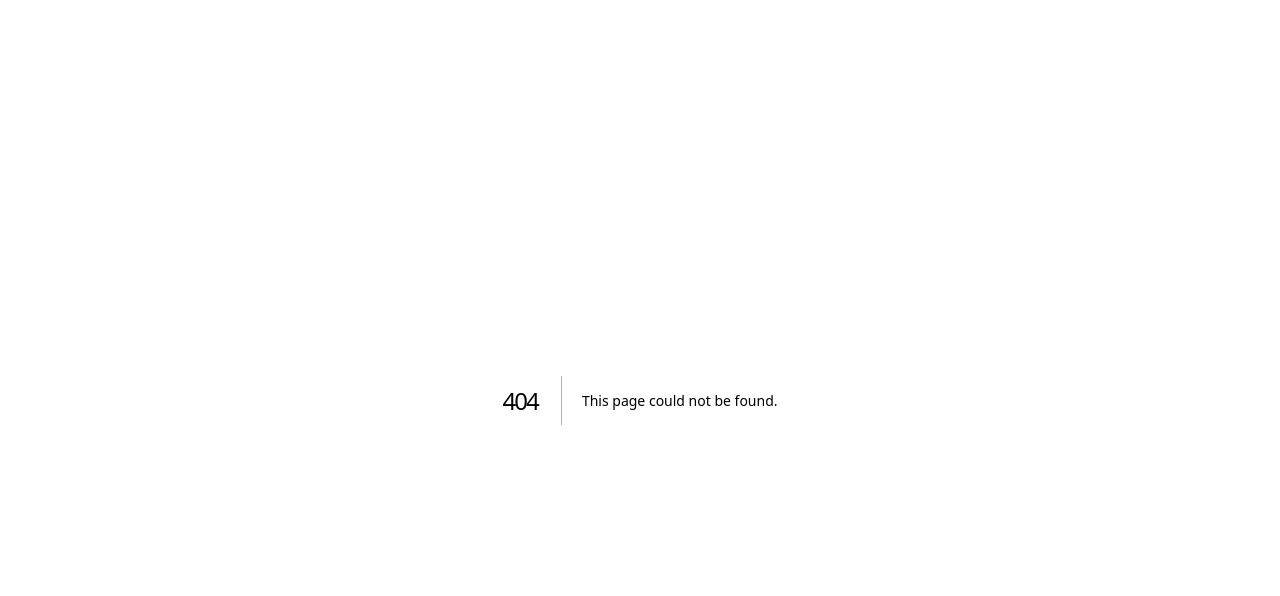
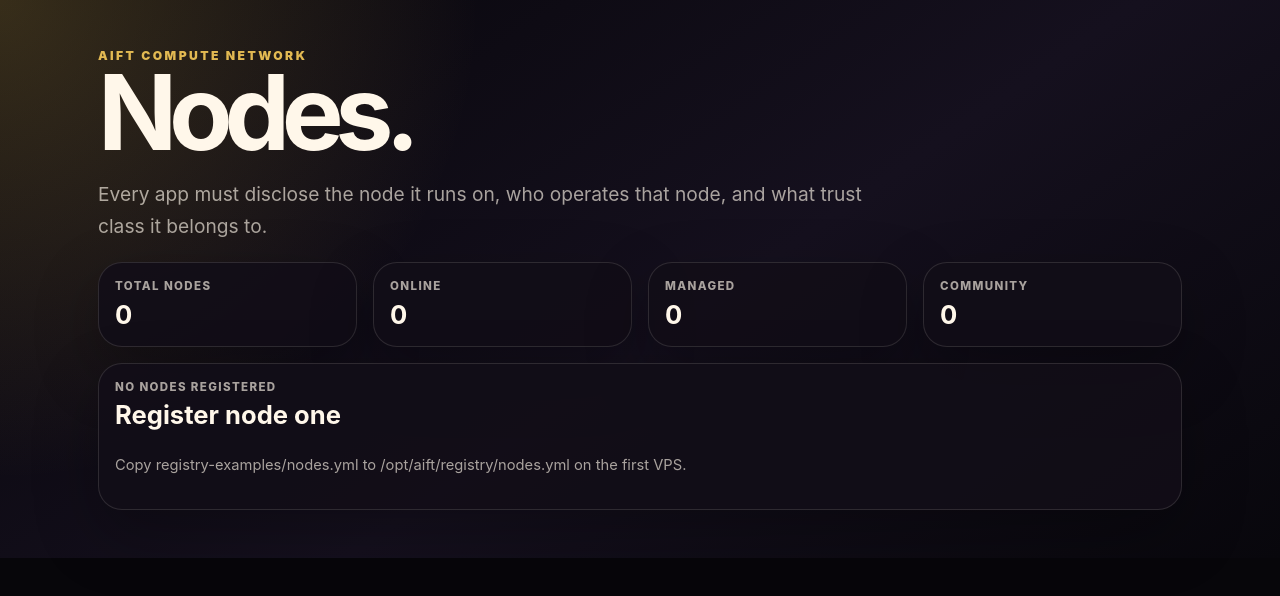
Before and after one commit to AIFreedomTrustFederation/VPS, a Next.js app in the folder apps/aift-dashboard/: page /nodes in a window 1280 px wide. Before the commit this address had no page. Shown: the top 596 px of the page. Built offline with nearby package versions, Linux system fonts and the light colour scheme.

Commit message:
Add dashboard nodes page

```diff
--- /dev/null
+++ b/apps/aift-dashboard/app/nodes/page.tsx
@@ -0,0 +1,59 @@
+import { readNodes } from '@/lib/nodes';
+
+export default async function NodesPage() {
+  const nodes = await readNodes();
+  const online = nodes.filter((node) => node.status === 'online').length;
+  const managed = nodes.filter((node) => node.operator_class === 'managed').length;
+  const community = nodes.filter((node) => node.operator_class === 'verified-community').length;
+
+  return (
+    <main className="page">
+      <p className="eyebrow">AIFT Compute Network</p>
+      <h1>Nodes.</h1>
+      <p className="lead">
+        Every app must disclose the node it runs on, who operates that node, and what trust class it belongs to.
+      </p>
+
+      <section className="grid metrics">
+        <div className="card metric"><span>Total nodes</span><strong>{nodes.length}</strong></div>
+        <div className="card metric"><span>Online</span><strong>{online}</strong></div>
+        <div className="card metric"><span>Managed</span><strong>{managed}</strong></div>
+        <div className="card metric"><span>Community</span><strong>{community}</strong></div>
+      </section>
+
+      <section className="app-list" style={{ marginTop: '1rem' }}>
+        {nodes.length ? nodes.map((node) => (
+          <article className="card app-card" key={node.name}>
+            <div>
+              <span className={`status ${node.status || 'unknown'}`}>{node.status || 'unknown'}</span>
+              <h3>{node.name}</h3>
+              <div className="meta">
+                <span>{node.operator_class || 'unknown'}</span>
+                <span>{node.trust_level || 'unknown'}</span>
+                <span>{node.region || 'unknown'}</span>
+              </div>
+              <div className="meta">
+                <span>{node.operator || 'operator undisclosed'}</span>
+              </div>
+              <div className="meta">
+                <span>{node.cpu_cores || 0} CPU</span>
+                <span>{node.memory_gb || 0} GB RAM</span>
+                <span>{node.storage_gb || 0} GB storage</span>
+              </div>
+              <p className="footer-note">Supports: {(node.supports || []).join(', ') || 'none declared'}</p>
+            </div>
+            <div className="actions">
+              <a className="btn secondary" href="/api/nodes">API</a>
+            </div>
+          </article>
+        )) : (
+          <article className="card metric">
+            <span>No nodes registered</span>
+            <strong>Register node one</strong>
+            <p className="footer-note">Copy registry-examples/nodes.yml to /opt/aift/registry/nodes.yml on the first VPS.</p>
+          </article>
+        )}
+      </section>
+    </main>
+  );
+}
```
